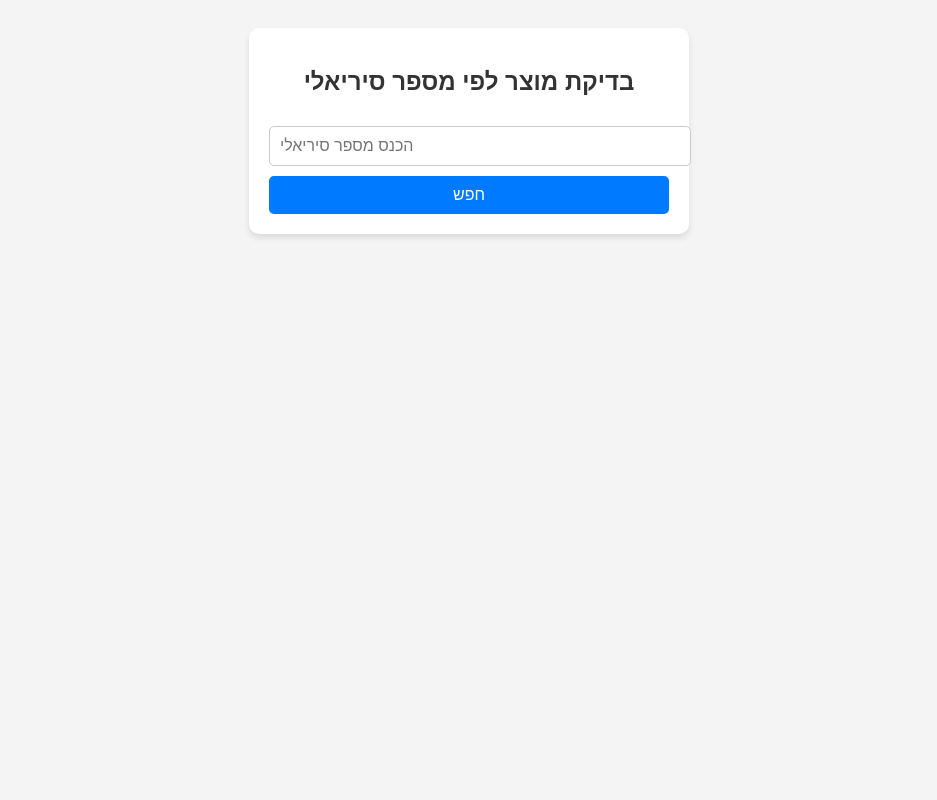
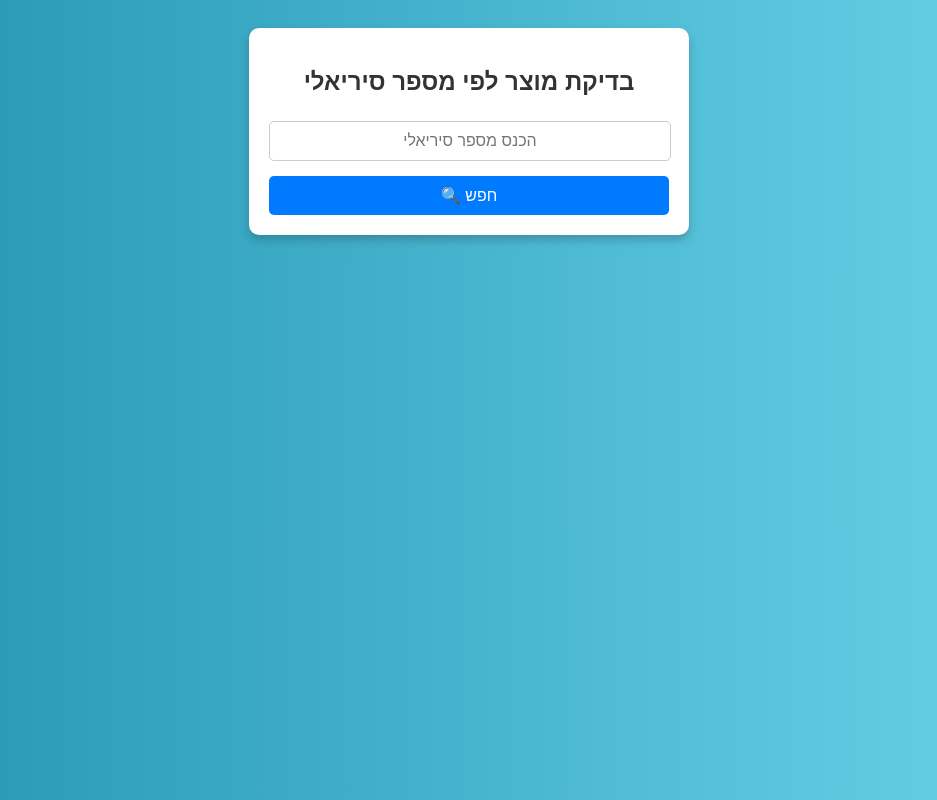
Before and after one commit to MakatBareket/SERIAL-CHECKER, a plain HTML site: page index.html in a window 1280 px wide. Shown: the whole page, without its empty margins (171-1108 px from the left). Drawn offline with Linux system fonts and the light colour scheme.

Commit message:
Update index.html

```diff
--- a/index.html
+++ b/index.html
@@ -8,38 +8,42 @@
         body {
             font-family: Arial, sans-serif;
             text-align: center;
-            background-color: #f4f4f4;
+            background: linear-gradient(to right, #2193b0, #6dd5ed);
             padding: 20px;
         }
         .container {
             background: white;
             padding: 20px;
             border-radius: 10px;
-            box-shadow: 0px 4px 6px rgba(0, 0, 0, 0.1);
+            box-shadow: 0px 5px 10px rgba(0, 0, 0, 0.2);
             max-width: 400px;
             margin: auto;
+            text-align: center;
         }
         h2 {
             color: #333;
+            margin-bottom: 15px;
         }
         input {
-            width: 100%;
+            width: calc(100% - 20px);
             padding: 10px;
             margin-top: 10px;
             border: 1px solid #ccc;
             border-radius: 5px;
             font-size: 16px;
+            text-align: center;
         }
         button {
             width: 100%;
             padding: 10px;
-            margin-top: 10px;
+            margin-top: 15px;
             background: #007bff;
             color: white;
             border: none;
             border-radius: 5px;
             font-size: 16px;
             cursor: pointer;
+            transition: background 0.3s ease-in-out;
         }
         button:hover {
             background: #0056b3;
@@ -48,9 +52,11 @@
             margin-top: 20px;
             padding: 15px;
             border-radius: 5px;
-            background: #e9ecef;
+            background: #f8f9fa;
             display: none;
-            text-align: left;
+            text-align: right;
+            font-size: 16px;
+            border-left: 5px solid #007bff;
         }
     </style>
 </head>
@@ -58,7 +64,7 @@
     <div class="container">
         <h2>בדיקת מוצר לפי מספר סיריאלי</h2>
         <input type="text" id="serialInput" placeholder="הכנס מספר סיריאלי">
-        <button onclick="lookupSerial()">חפש</button>
+        <button onclick="lookupSerial()">🔍 חפש</button>
         <div id="result"></div>
     </div>
 
```
